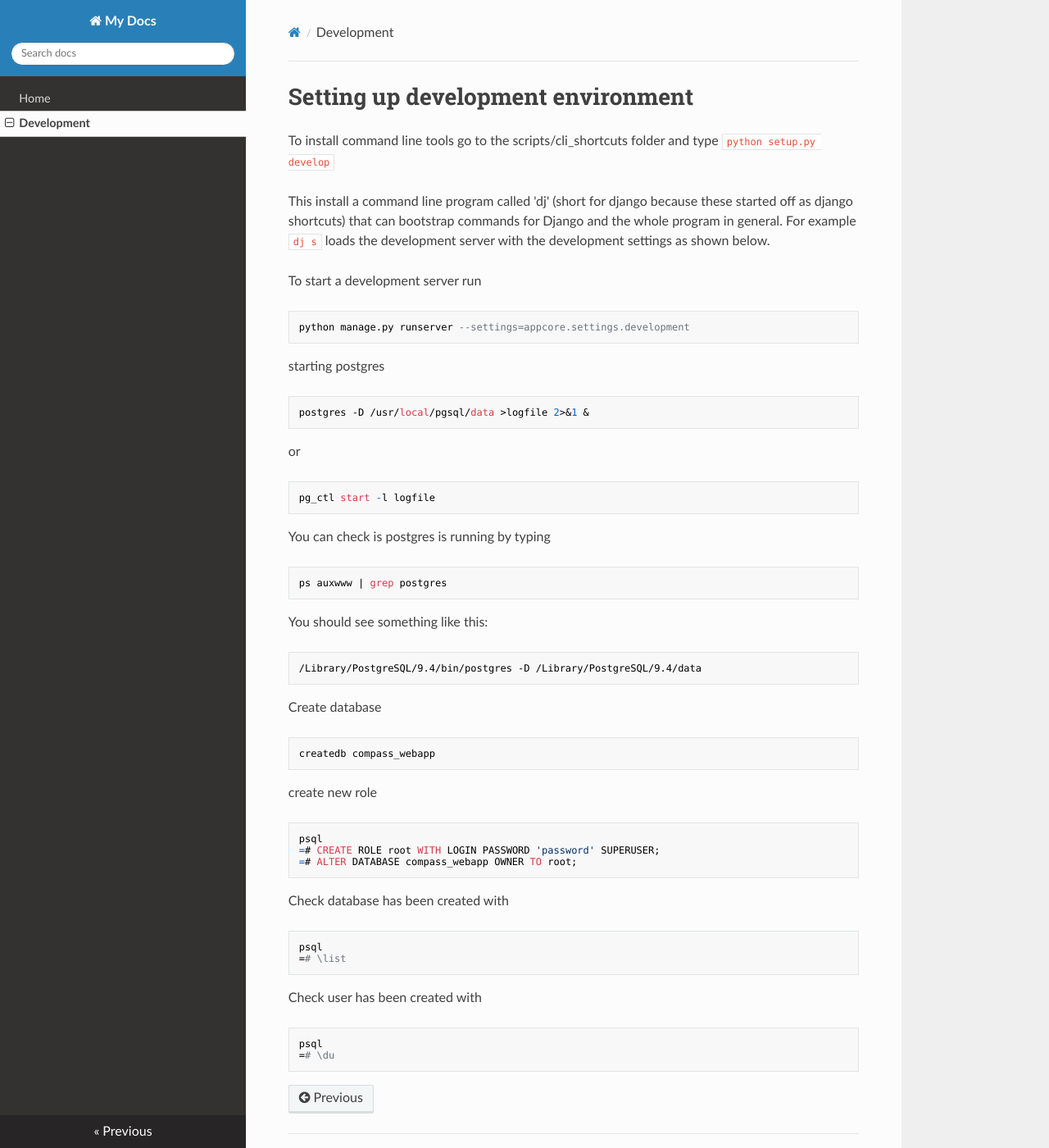
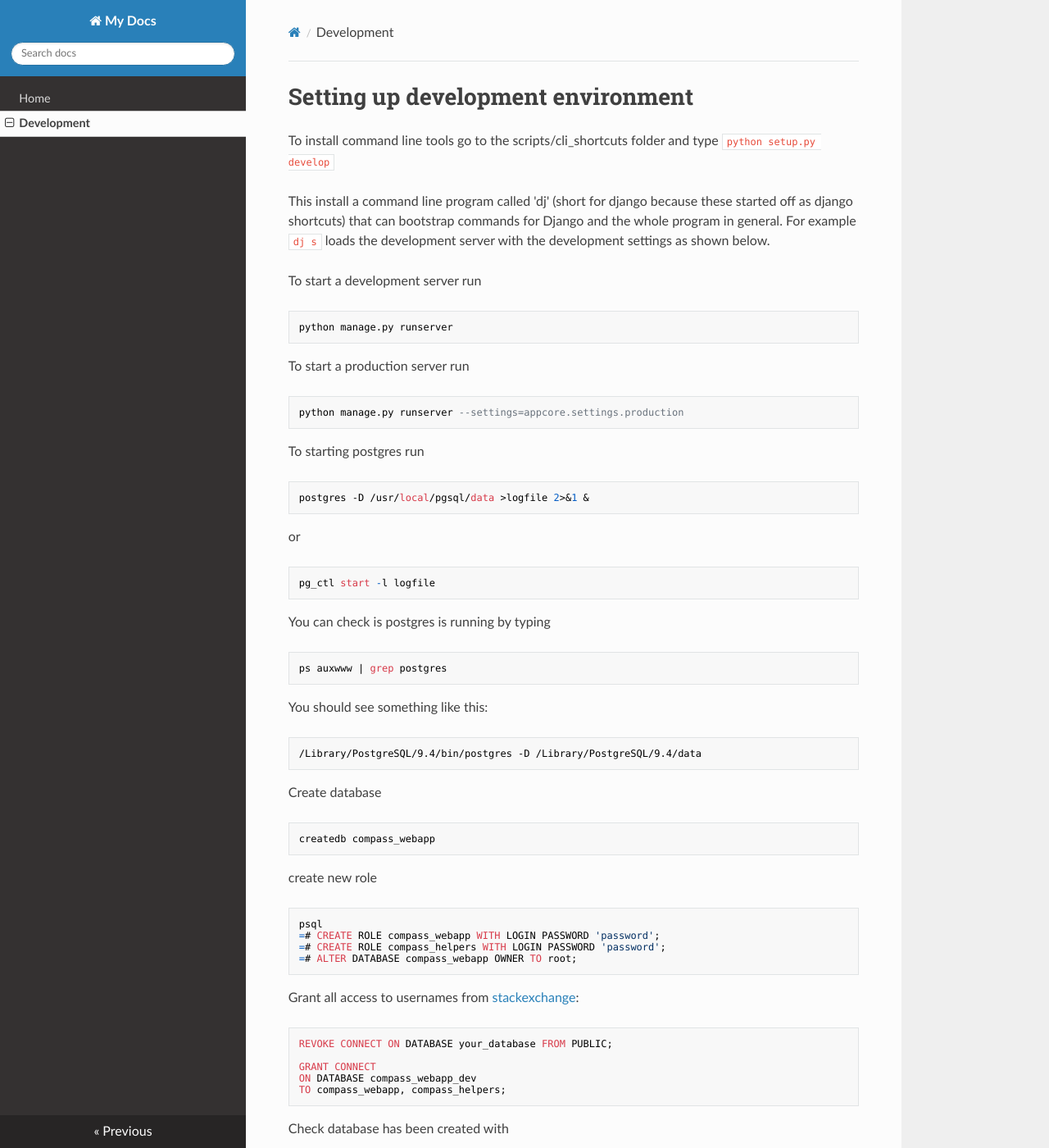
Before and after one commit to patrickspencer/compass, an MkDocs documentation site: the page built from docs/docs/development.md, in a window 1280 px wide and 1400 px high. Shown: the whole window at 82% size. Built offline with MkDocs 1.6.1, drawn with Linux system fonts in a browser that asks for light colours; nearby versions of some CDN libraries; old or Windows-style settings are respelled for this version of MkDocs.

Commit message:
Add docs about database user permissions

````diff
--- a/docs/docs/development.md
+++ b/docs/docs/development.md
@@ -11,10 +11,14 @@ the development settings as shown below.
 To start a development server run
 
 ```
-python manage.py runserver --settings=appcore.settings.development
+python manage.py runserver
 ```
 
-starting postgres
+To start a production server run
+```
+python manage.py runserver --settings=appcore.settings.production
+```
+To starting postgres run
 ```
 postgres -D /usr/local/pgsql/data >logfile 2>&1 &
 ```
@@ -38,8 +42,17 @@ createdb compass_webapp
 create new role
 ```
 psql
-=# CREATE ROLE root WITH LOGIN PASSWORD 'password' SUPERUSER;
+=# CREATE ROLE compass_webapp WITH LOGIN PASSWORD 'password';
+=# CREATE ROLE compass_helpers WITH LOGIN PASSWORD 'password';
 =# ALTER DATABASE compass_webapp OWNER TO root;
+```
+Grant all access to usernames from [stackexchange](http://dba.stackexchange.com/questions/33943/granting-access-to-all-tables-for-a-user):
+```
+REVOKE CONNECT ON DATABASE your_database FROM PUBLIC;
+
+GRANT CONNECT
+ON DATABASE compass_webapp_dev
+TO compass_webapp, compass_helpers;
 ```
 Check database has been created with
 ```
````
